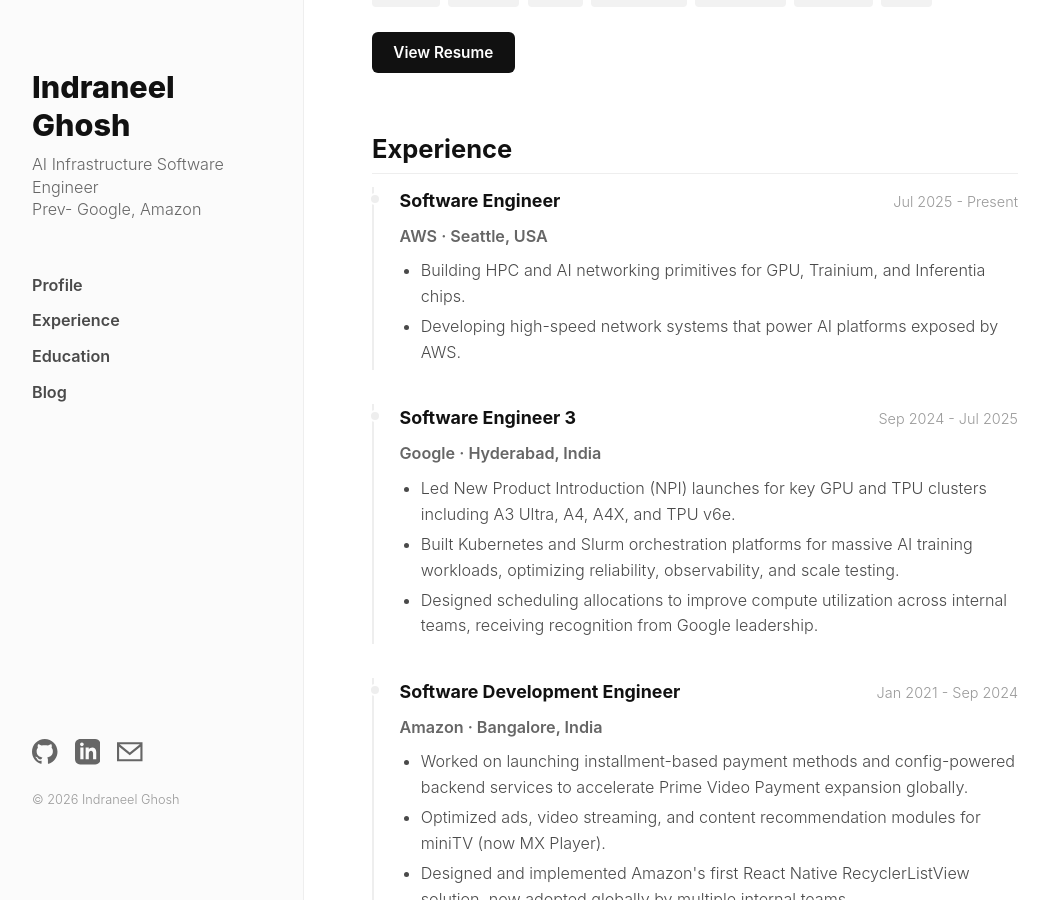
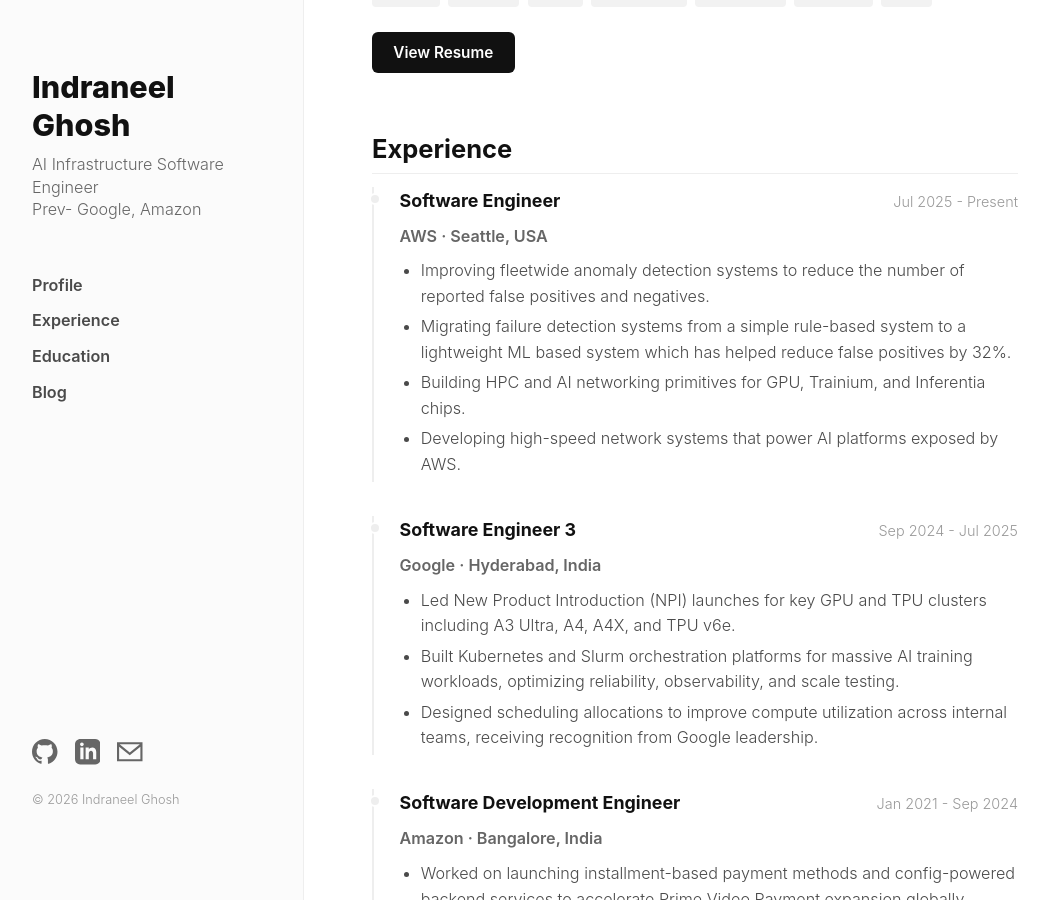
Before and after one commit to ighosh98/ighosh98.github.io, a Jekyll site: the page built from index.md, in a window 1280 px wide and 900 px high, scrolled down 862 px. Shown: the whole window, without its empty margins (2-1050 px from the left). Built offline with Jekyll 4.4.1, drawn with Linux system fonts in a browser that asks for light colours.

Commit message:
update description

```diff
--- a/index.md
+++ b/index.md
@@ -43,6 +43,8 @@ layout: default
       <div class="timeline-subtitle">AWS &middot; Seattle, USA</div>
       <div class="timeline-content">
         <ul>
+          <li>Improving fleetwide anomaly detection systems to reduce the number of reported false positives and negatives.</li>
+          <li>Migrating failure detection systems from a simple rule-based system to a lightweight ML based system which has helped reduce false positives by 32%.</li>
           <li>Building HPC and AI networking primitives for GPU, Trainium, and Inferentia chips.</li>
           <li>Developing high-speed network systems that power AI platforms exposed by AWS.</li>
         </ul>
```
